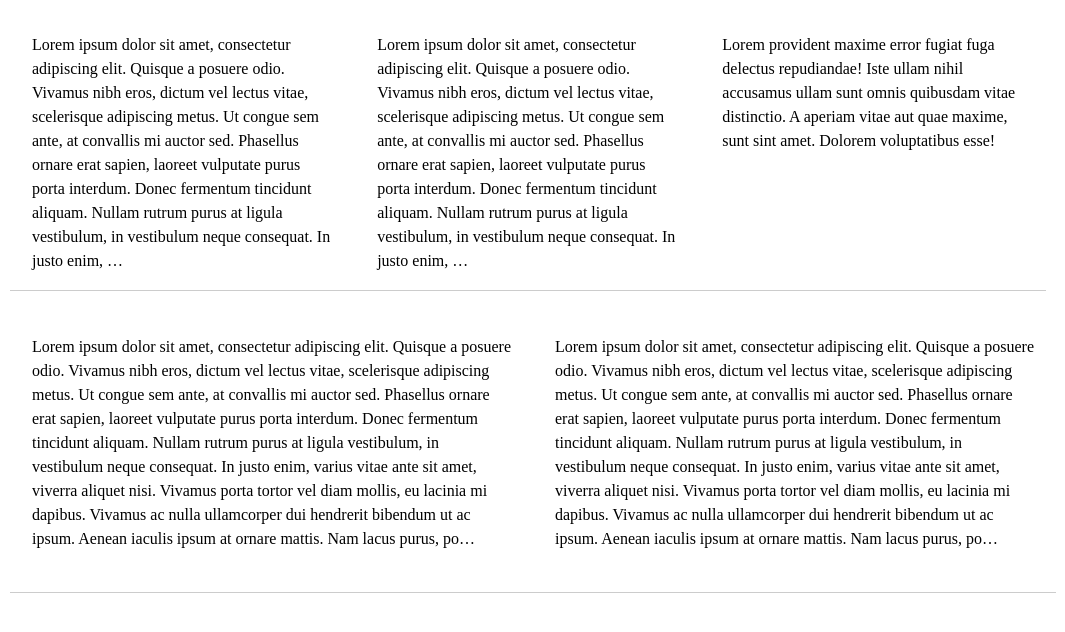
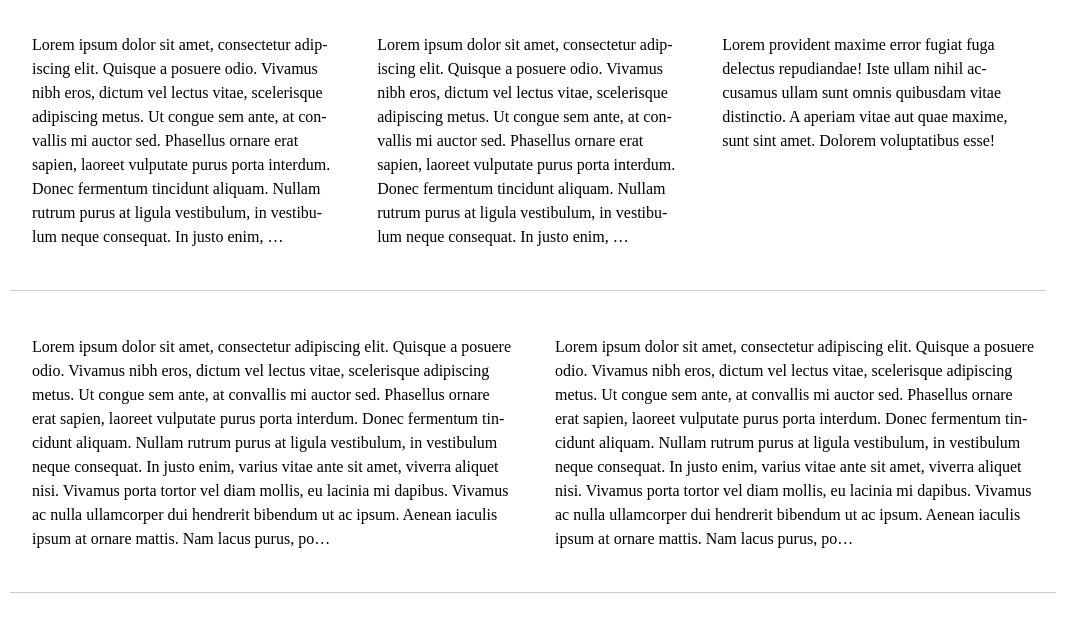
Before and after one commit to chriskjaer/ellipsme, a website: page index.html in a window 1280 px wide. Shown: the whole page, without its empty margins (107-1172 px from the left). Drawn offline with Linux system fonts and the light colour scheme.

Commit message:
better structure

```diff
--- a/ellipsme.js
+++ b/ellipsme.js
@@ -6,15 +6,22 @@ var ellipsme = (function () {
     [].forEach.call(items, function(item) {
       item.setAttribute('data-ellipsme', 'loading');
 
-      var styles = window.getComputedStyle(item),
-          parentStyles = window.getComputedStyle(item.parentElement);
+      var getStyle = {
+        parent: function (prop) {
+          return parseInt(window.getComputedStyle(item.parentElement).getPropertyValue(prop), 10);
+        },
+        current: function (prop) {
+          return parseInt(window.getComputedStyle(item).getPropertyValue(prop), 10);
+        }
+      };
 
-      item.paddingHorizontal = parseInt(parentStyles.getPropertyValue('padding-left')) + parseInt(parentStyles.getPropertyValue('padding-right'));
-      item.paddingVertical = parseInt(parentStyles.getPropertyValue('padding-top')) + parseInt(parentStyles.getPropertyValue('padding-bottom'));
-      item.originalText = item.textContent.trim();
-      item.lineHeight = parseInt(styles.getPropertyValue('line-height'), 10);
-      item.fontSize = parseInt(styles.getPropertyValue('font-size'), 10);
-      item.charSize = (item.offsetWidth / item.textContent.length) * 1.2;
+      item.paddingHorizontal = getStyle.parent('padding-left') + getStyle.parent('padding-right');
+      item.paddingVertical   = getStyle.parent('padding-top') + getStyle.parent('padding-bottom');
+      item.originalText      = item.textContent.trim();
+      item.lineHeight        = getStyle.current('line-height');
+      item.fontSize          = getStyle.current('font-size');
+      item.charSize          = (item.offsetWidth / item.textContent.length) * 1.2;
+
       item.removeAttribute('data-ellipsme');
 
       console.log('Char Size: ' + item.charSize + 'px \nFont Size: ' + item.fontSize + 'px');
--- a/index.html
+++ b/index.html
@@ -29,6 +29,9 @@
       padding: 22px;
       float: left;
       margin-bottom: 22px;
+      -webkit-hyphens: auto;
+         -moz-hyphens: auto;
+              hyphens: auto;
       border-bottom: 1px solid #ccc;
     }
 
```
Also changed, not shown: ellipsme.min.js.
